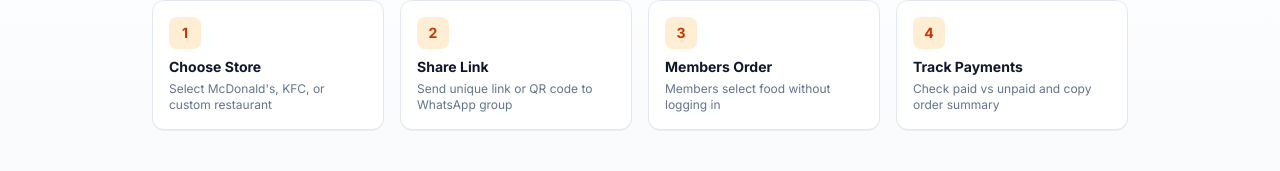
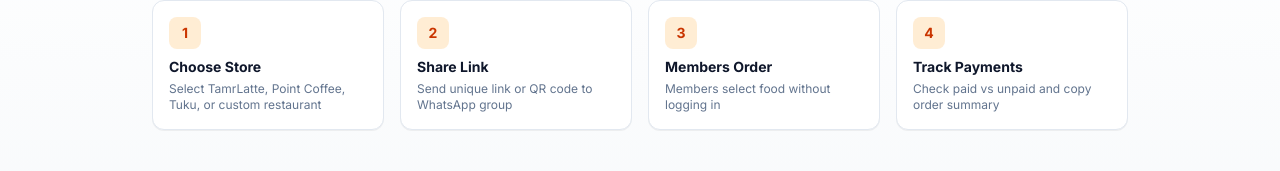
Before and after one commit to ehpip/order-bite, a Next.js app: page / in a window 1280 px wide. Shown: the part 551-722 px from the top of the page. Built offline with nearby package versions, Linux system fonts and the light colour scheme; no server answers; the database is empty.

Commit message:
refactor: update placeholder text for store selection in NewStorePage and HomePage

```diff
--- a/app/dashboard/stores/new/page.tsx
+++ b/app/dashboard/stores/new/page.tsx
@@ -115,7 +115,7 @@ export default function NewStorePage() {
           <input
             type="text"
             {...register('name')}
-            placeholder="e.g. McDonald's, Kopi Kenangan, Warung Padang"
+            placeholder="e.g. TamrLatte, Point Coffee, Tuku"
             className="w-full px-3.5 py-2.5 border border-slate-300 rounded-xl text-sm outline-hidden focus:border-orange-600 focus:ring-1 focus:ring-orange-600"
           />
           {errors.name && <p className="text-xs text-rose-600 mt-1">{errors.name.message}</p>}
--- a/app/page.tsx
+++ b/app/page.tsx
@@ -69,7 +69,7 @@ export default function HomePage() {
             <div className="bg-white p-4 rounded-xl border border-slate-200 shadow-2xs">
               <div className="w-8 h-8 rounded-lg bg-orange-100 text-orange-700 font-bold flex items-center justify-center text-sm mb-2">1</div>
               <div className="text-sm font-bold text-slate-900">Choose Store</div>
-              <div className="text-xs text-slate-500 mt-1">Select McDonald&apos;s, KFC, or custom restaurant</div>
+              <div className="text-xs text-slate-500 mt-1">Select TamrLatte, Point Coffee, Tuku, or custom restaurant</div>
             </div>
             <div className="bg-white p-4 rounded-xl border border-slate-200 shadow-2xs">
               <div className="w-8 h-8 rounded-lg bg-orange-100 text-orange-700 font-bold flex items-center justify-center text-sm mb-2">2</div>
```
